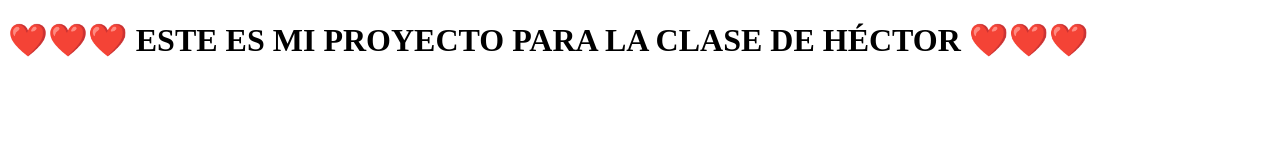
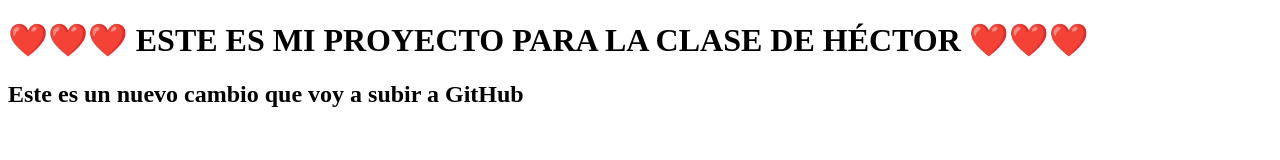
Before and after one commit to hectorunieprueba/damClaseGit, a plain HTML site: page index.html in a window 1280 px wide. Drawn offline with Linux system fonts and the light colour scheme.

Commit message:
nuevo cambio

```diff
--- a/index.html
+++ b/index.html
@@ -7,5 +7,7 @@
 </head>
 <body>
     <h1>❤️❤️❤️ ESTE ES MI PROYECTO PARA LA CLASE DE HÉCTOR ❤️❤️❤️</h1>
+
+    <h2>Este es un nuevo cambio que voy a subir a GitHub</h2>
 </body>
 </html>
--- /dev/null
+++ b/style.css
@@ -0,0 +1,4 @@
+*{
+    background-color: black;
+    color: white;
+}
```
